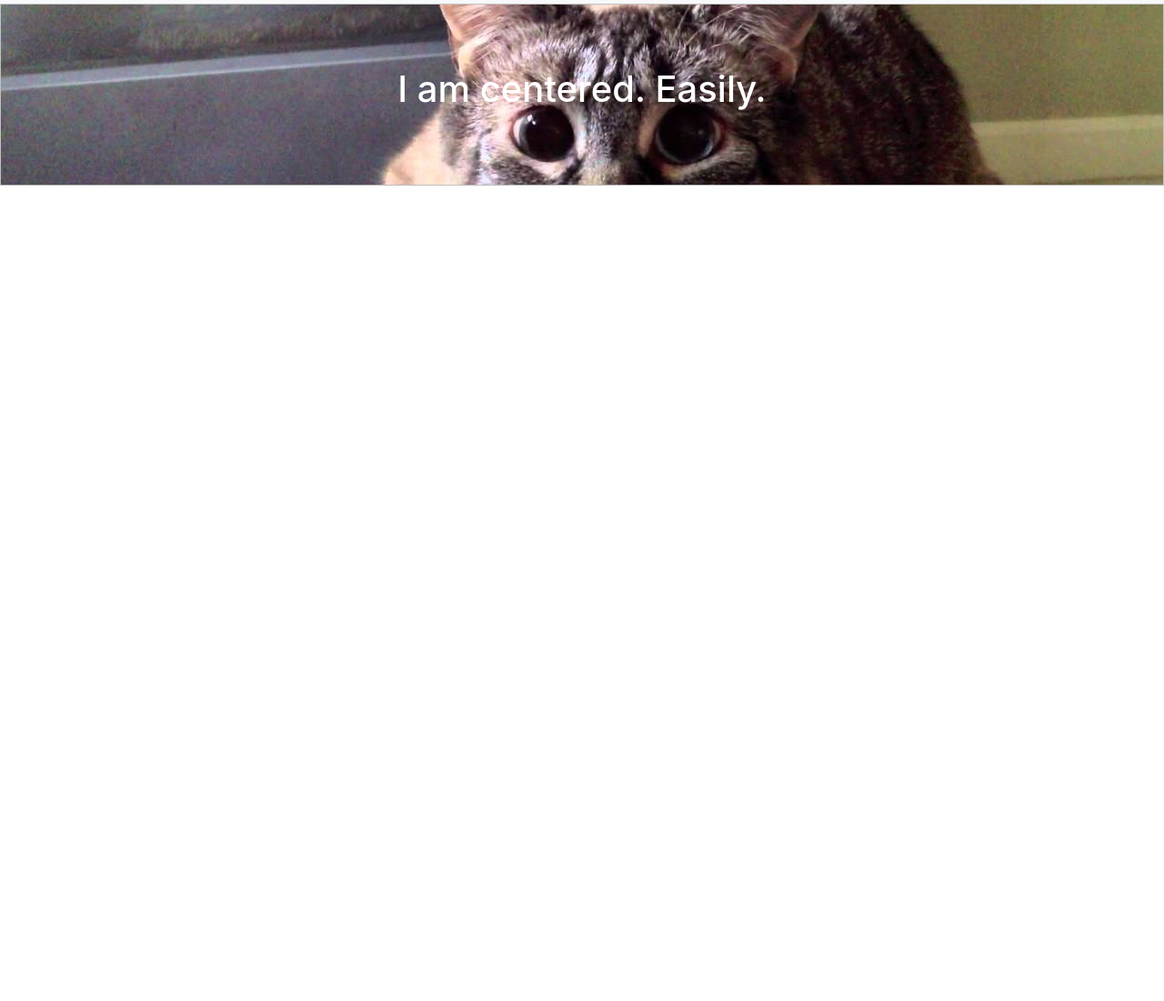
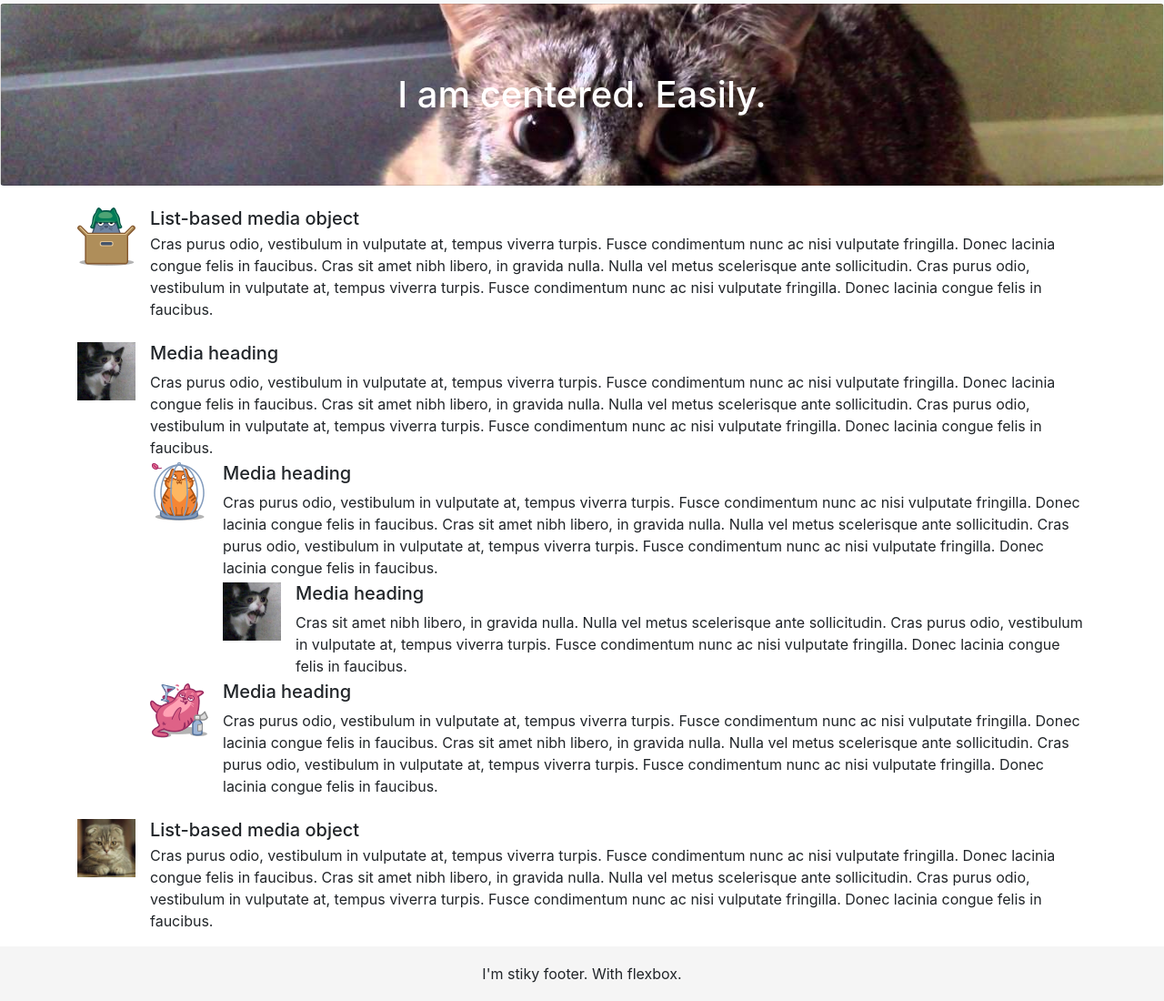
Before and after one commit to iJustWantTooSee/FrontendForum, a website: page Frontend12/wwwroot/Index.html in a window 1280 px wide. Shown: the part 52-1152 px from the top of the page at 91% size. Before the commit the page ends 800 px from the top, so only its background shows below. Drawn offline with Linux system fonts and the light colour scheme.

Commit message:
Диалог котов + стикифутер

```diff
--- a/Frontend12/wwwroot/Index.html
+++ b/Frontend12/wwwroot/Index.html
@@ -4,7 +4,7 @@
     <!-- Required meta tags -->
     <meta charset="utf-8">
     <meta name="viewport" content="width=device-width, initial-scale=1, shrink-to-fit=no">
-
+    <link href="css/index.css" rel="stylesheet" />
     <!-- Bootstrap CSS -->
     <link rel="stylesheet" href="/vendor.min.css" />
 
@@ -12,7 +12,7 @@
 </head>
 <body>
     <header>
-        <nav class="navbar navbar-expand-lg navbar-light bg-light">
+        <nav class="navbar navbar-expand-lg navbar-light bg-light fixed-top">
             <a class="navbar-brand" href="#">Navbar</a>
             <button class="navbar-toggler" type="button" data-toggle="collapse" data-target="#navbarSupportedContent" aria-controls="navbarSupportedContent" aria-expanded="false" aria-label="Toggle navigation">
                 <span class="navbar-toggler-icon"></span>
@@ -46,20 +46,64 @@
         </nav>
     </header>
     <main>
-        <div class="col text-white" style="height:200px; padding:0px">
-            <img class="img-fluid" style="background-image: url('img/headerCat.jpg');
-                 height: 100%;
-                 width:100%;
-                 background-position: center;
-                 background-repeat: no-repeat;
-                 background-size: cover;">
-            <div class="card-img-overlay row " style="margin:0px;">
-                <div class="col my-auto mx-auto"><h1 class="card-title text-center">I am centered. Easily.</h1></div>
+        <div class="card text-white background">
+            <div class="card-img-overlay d-flex">
+                <h1 class="card-title my-auto mx-auto">I am centered. Easily.</h1>
             </div>
         </div>
+        <div class="container">
+            <ul class="list-unstyled mt-4">
+                <li class="media">
+                    <img class="mr-3 icon" src="img/avatar/cat1.png" alt="Generic placeholder image">
+                    <div class="media-body">
+                        <h5 class="mt-0 mb-1">List-based media object</h5>
+                        Cras purus odio, vestibulum in vulputate at, tempus viverra turpis. Fusce condimentum nunc ac nisi vulputate fringilla. Donec lacinia congue felis in faucibus. Cras sit amet nibh libero, in gravida nulla. Nulla vel metus scelerisque ante sollicitudin. Cras purus odio, vestibulum in vulputate at, tempus viverra turpis. Fusce condimentum nunc ac nisi vulputate fringilla. Donec lacinia congue felis in faucibus.
+                    </div>
+                </li>
+                <li class="media mt-4">
+                    <img class="mr-3 icon" src="img/avatar/newcats.jpg" alt="Generic placeholder image">
+                    <div class="media-body">
+                        <h5 class="mt-0">Media heading</h5>
+                        Cras purus odio, vestibulum in vulputate at, tempus viverra turpis. Fusce condimentum nunc ac nisi vulputate fringilla. Donec lacinia congue felis in faucibus. Cras sit amet nibh libero, in gravida nulla. Nulla vel metus scelerisque ante sollicitudin. Cras purus odio, vestibulum in vulputate at, tempus viverra turpis. Fusce condimentum nunc ac nisi vulputate fringilla. Donec lacinia congue felis in faucibus.
+
+                        <div class="media mt-1">
+                            <img class="mr-3 icon" src="img/avatar/cat3.png" alt="Generic placeholder image">
+                            <div class="media-body">
+                                <h5 class="mt-0">Media heading</h5>
+                                Cras purus odio, vestibulum in vulputate at, tempus viverra turpis. Fusce condimentum nunc ac nisi vulputate fringilla. Donec lacinia congue felis in faucibus. Cras sit amet nibh libero, in gravida nulla. Nulla vel metus scelerisque ante sollicitudin. Cras purus odio, vestibulum in vulputate at, tempus viverra turpis. Fusce condimentum nunc ac nisi vulputate fringilla. Donec lacinia congue felis in faucibus.
+
+                                <div class="media mt-1">
+                                    <img class="mr-3 icon" src="img/avatar/newcats.jpg" alt="Generic placeholder image">
+                                    <div class="media-body">
+                                        <h5 class="mt-0">Media heading</h5>
+                                        Cras sit amet nibh libero, in gravida nulla. Nulla vel metus scelerisque ante sollicitudin. Cras purus odio, vestibulum in vulputate at, tempus viverra turpis. Fusce condimentum nunc ac nisi vulputate fringilla. Donec lacinia congue felis in faucibus.
+                                    </div>
+                                </div>
+                            </div>
+                        </div>
+                        <div class="media mt-1">
+                            <img class="mr-3 icon" src="img/avatar/cat2.png" alt="Generic placeholder image">
+                            <div class="media-body">
+                                <h5 class="mt-0">Media heading</h5>
+                                Cras purus odio, vestibulum in vulputate at, tempus viverra turpis. Fusce condimentum nunc ac nisi vulputate fringilla. Donec lacinia congue felis in faucibus. Cras sit amet nibh libero, in gravida nulla. Nulla vel metus scelerisque ante sollicitudin. Cras purus odio, vestibulum in vulputate at, tempus viverra turpis. Fusce condimentum nunc ac nisi vulputate fringilla. Donec lacinia congue felis in faucibus.
+                            </div>
+                        </div>
+                    </div>
+                </li>
+                <li class="media mt-4">
+                    <img class="mr-3 icon" src="img/avatar/cats.jpg" alt="Generic placeholder image">
+                    <div class="media-body">
+                        <h5 class="mt-0 mb-1">List-based media object</h5>
+                        Cras purus odio, vestibulum in vulputate at, tempus viverra turpis. Fusce condimentum nunc ac nisi vulputate fringilla. Donec lacinia congue felis in faucibus. Cras sit amet nibh libero, in gravida nulla. Nulla vel metus scelerisque ante sollicitudin. Cras purus odio, vestibulum in vulputate at, tempus viverra turpis. Fusce condimentum nunc ac nisi vulputate fringilla. Donec lacinia congue felis in faucibus.
+                    </div>
+                </li>
+            </ul>
+        </div>
     </main>
-    <footer>
-
+    <footer class="footer mt-auto">
+        <div class="container text-center">
+            <span>I'm stiky footer. With flexbox.</span>
+        </div>
     </footer>
     <script src="/vendor.min.js"></script>
 </body>
--- /dev/null
+++ b/Frontend12/wwwroot/css/index.css
@@ -0,0 +1,33 @@
+*{
+    margin:0px;
+    padding:0px;
+}
+
+body {
+    display: flex;
+    min-height: 100vh;
+    flex-direction: column;
+}
+
+main{
+    margin-top:56px;
+}
+
+main > div.background {
+    height: 200px;
+    background-image: url('../img/headerCat.jpg');
+    background-position: center;
+    background-repeat: no-repeat;
+    background-size: cover;
+}
+
+.footer {
+    width: 100%;
+    line-height: 60px;
+    background-color: #f5f5f5;
+}
+
+img.icon{
+    width:64px;
+    height:64px;
+}
```
Also changed, not shown: Frontend12/wwwroot/img/avatar/cat1.png (added), Frontend12/wwwroot/img/avatar/cat2.png (added), Frontend12/wwwroot/img/avatar/cat3.png (added), Frontend12/wwwroot/img/avatar/cats.jpg (added), Frontend12/wwwroot/img/avatar/newcats.jpg (added), 1 other file.
